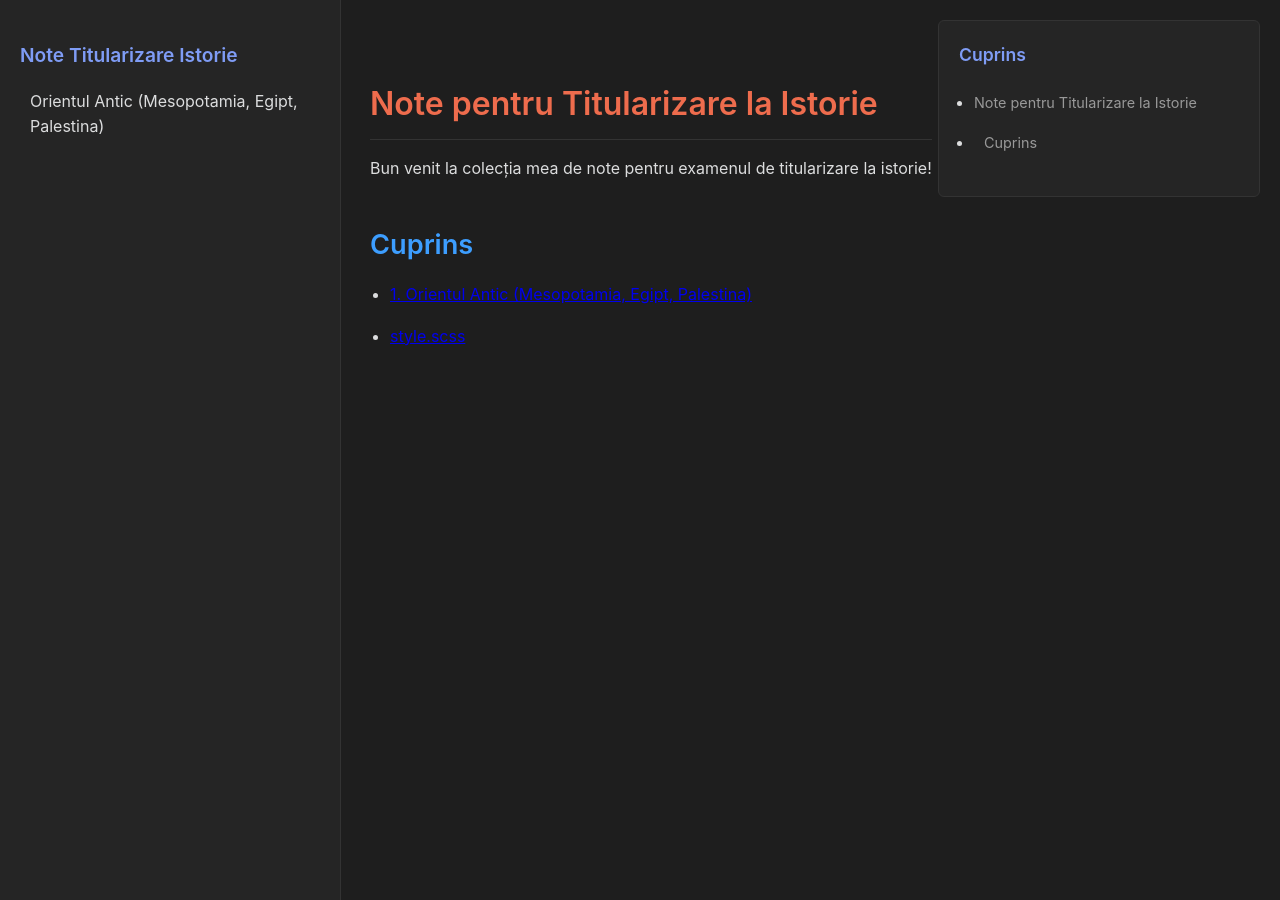
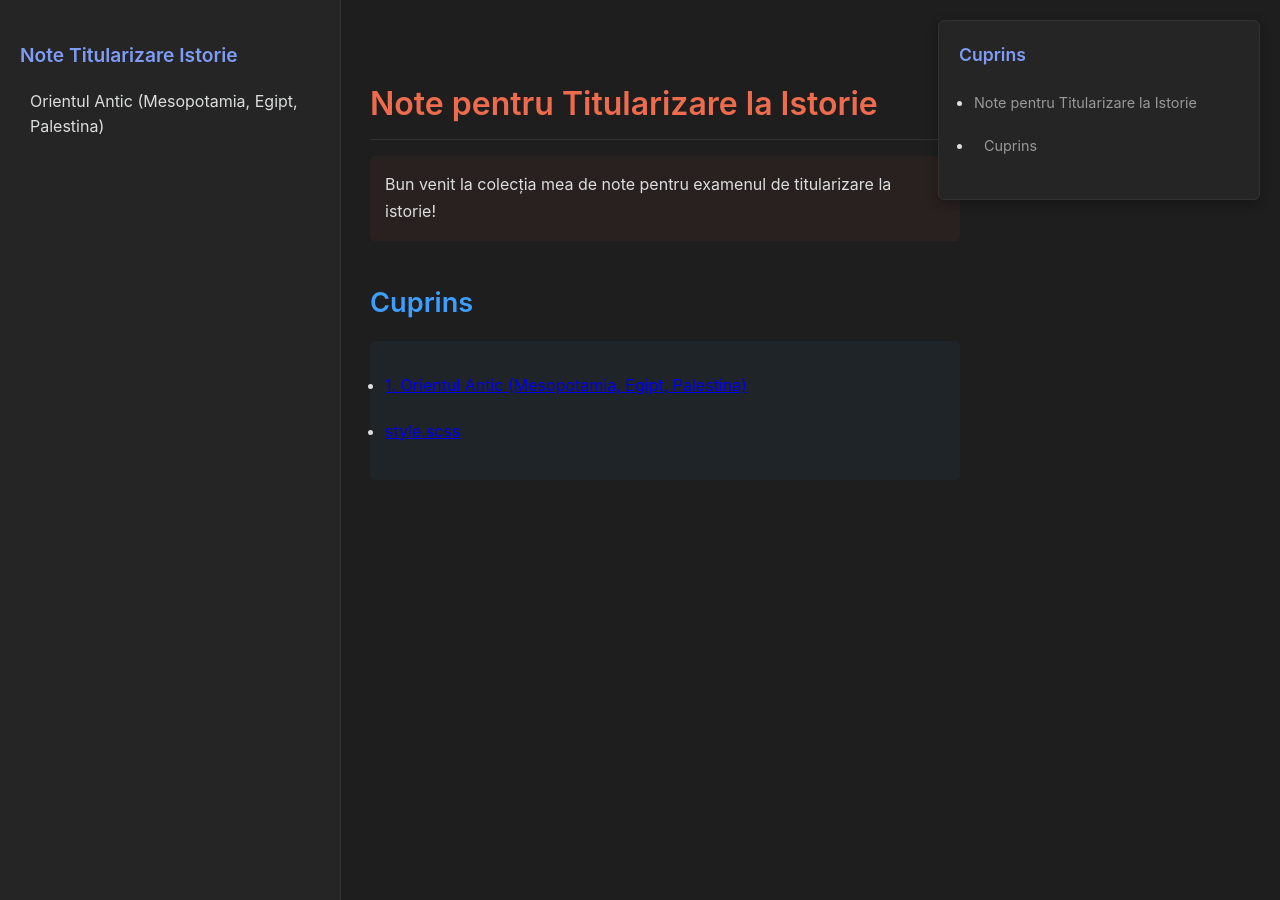
Before and after one commit to zermolax/titularizare-istorie, a Jekyll site: the page built from index.md, in a window 1280 px wide. Built offline with Jekyll 4.4.1, drawn with Linux system fonts in a browser that asks for light colours; our own code applies the rules of GitHub Pages for plain Markdown files.

Commit message:
Update style.scss

```diff
--- a/assets/css/style.scss
+++ b/assets/css/style.scss
@@ -13,9 +13,12 @@
   --interactive-accent: #7f6df2;
   --h1-color: #ee6c4d;
   --h2-color: #3d9eff;
-  --h3-color: #63c9a6;
+  --h3-color: #ffffff;
   --border-color: #333;
   --code-background: #2d2d2d;
+  --section-bg-1: rgba(238, 108, 77, 0.05);
+  --section-bg-2: rgba(61, 158, 255, 0.05);
+  --section-bg-neutral: rgba(255, 255, 255, 0.02);
 }
 
 /* Stiluri generale */
@@ -32,12 +35,6 @@ body {
 strong, b {
   color: var(--h1-color);
   font-weight: 700;
-}
-
-/* Text italic cu culoare portocalie mai puțin intensă */
-em, i {
-  color: #f29e74; /* Portocaliu mai puțin intens decât h1 (ee6c4d) */
-  font-style: italic;
 }
 
 .container-lg {
@@ -109,7 +106,36 @@ h2 {
 
 h3 {
   font-size: 1.4em;
-  color: var(--h3-color);
+  color: #ffffff;
+  font-weight: 700;
+}
+
+/* Paragrafe diferențiate și aerisite */
+p {
+  margin-bottom: 1.2em;
+  line-height: 1.7;
+}
+
+/* Secțiuni diferențiate cu fundal subtil */
+h1 + p, h1 + ul, h1 + ol {
+  background-color: var(--section-bg-1);
+  padding: 15px;
+  border-radius: 5px;
+  margin-bottom: 1.5em;
+}
+
+h2 + p, h2 + ul, h2 + ol {
+  background-color: var(--section-bg-2);
+  padding: 15px;
+  border-radius: 5px;
+  margin-bottom: 1.5em;
+}
+
+h3 + p, h3 + ul, h3 + ol {
+  background-color: var(--section-bg-neutral);
+  padding: 15px;
+  border-radius: 5px;
+  margin-bottom: 1.5em;
 }
 
 /* Liste */
@@ -118,7 +144,26 @@ ul, ol {
 }
 
 li {
-  margin-bottom: 5px;
+  margin-bottom: 8px;
+}
+
+/* Stilizare specială pentru listele cu multe subpuncte */
+li > ul, li > ol {
+  margin-top: 8px;
+  margin-bottom: 12px;
+}
+
+/* Stilizare pentru liste cu simboluri diferite */
+ul {
+  list-style-type: disc;
+}
+
+ul ul {
+  list-style-type: circle;
+}
+
+ul ul ul {
+  list-style-type: square;
 }
 
 /* Cod și blocuri de cod */
@@ -187,6 +232,7 @@ th {
   border: 1px solid var(--border-color);
   max-height: 80vh;
   overflow-y: auto;
+  box-shadow: 0 4px 12px rgba(0, 0, 0, 0.3);
 }
 
 .toc-title {
```
